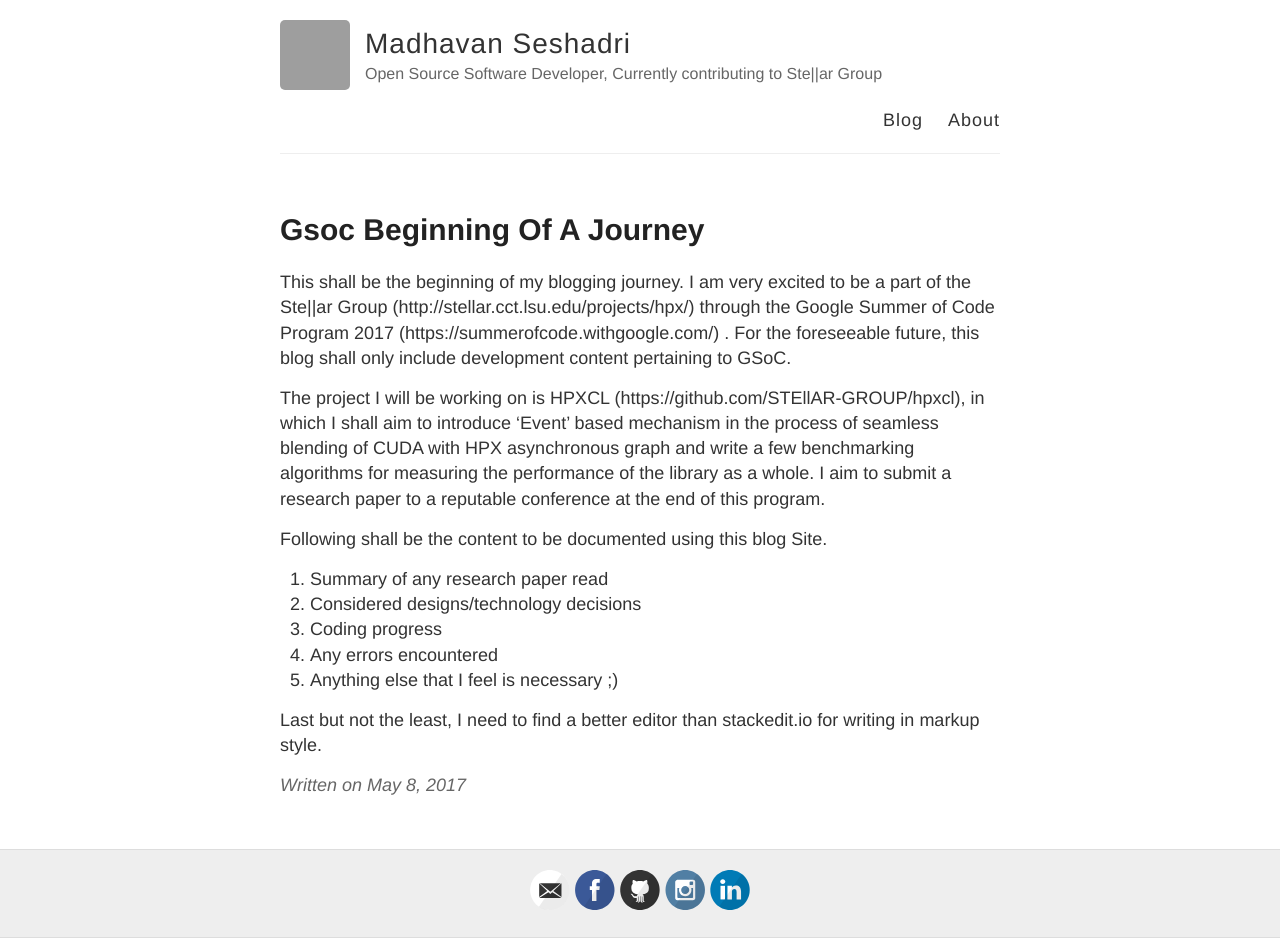
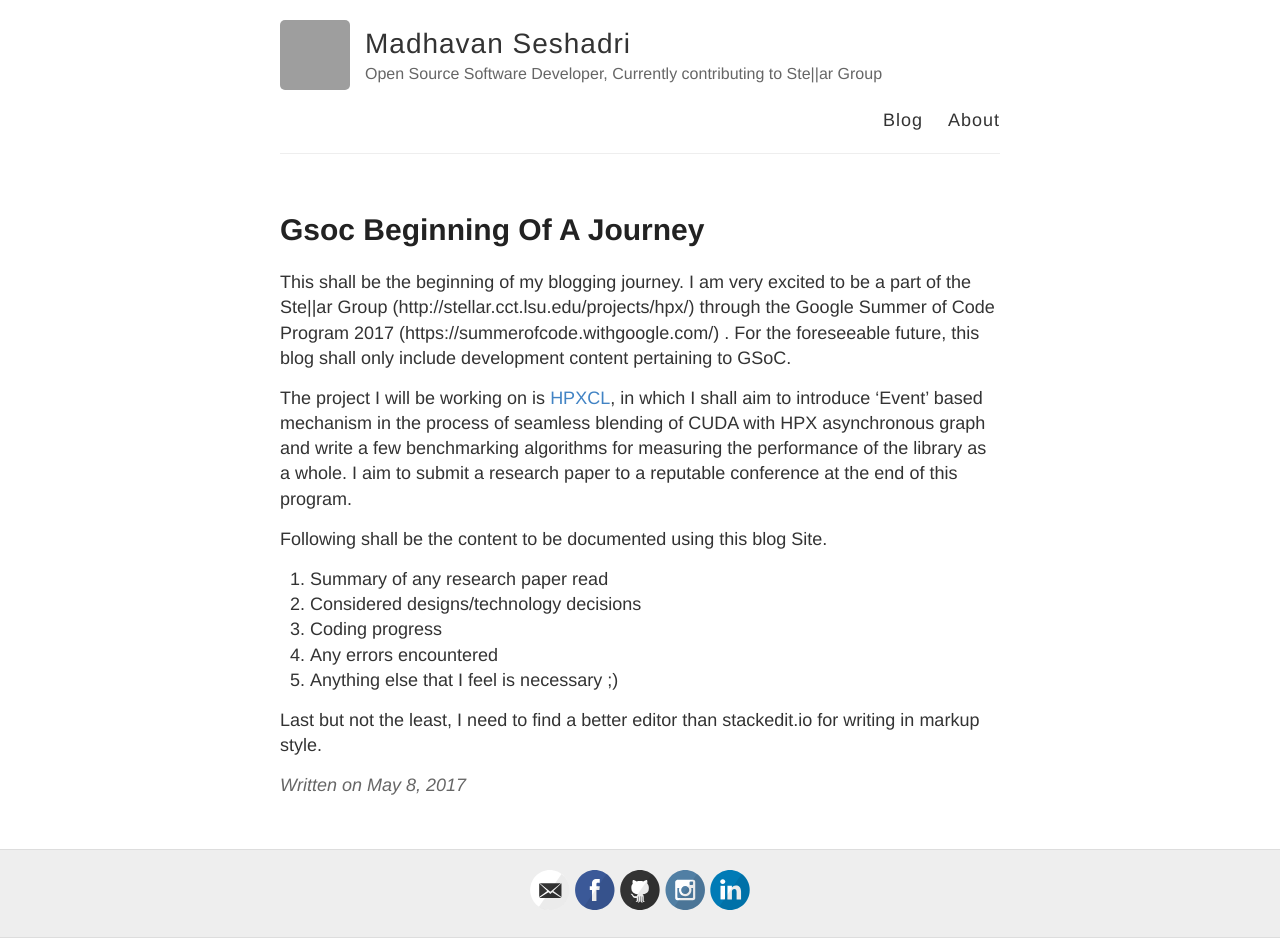
Before and after one commit to MADHAVAN001/madhavan001.github.io, a Jekyll site: the page built from _posts/2017-5-8-GSoC-Beginning-of-a-journey.md, in a window 1280 px wide. Built offline with Jekyll 4.4.1, drawn with Linux system fonts in a browser that asks for light colours; our own code applies the rules of GitHub Pages for plain Markdown files; grey boxes are pictures that could not be loaded.

```diff
--- a/_posts/2017-5-8-GSoC-Beginning-of-a-journey.md
+++ b/_posts/2017-5-8-GSoC-Beginning-of-a-journey.md
@@ -1,6 +1,6 @@
 This shall be the beginning of my blogging journey. I am very excited to be a part of the Ste\|\|ar Group (http://stellar.cct.lsu.edu/projects/hpx/) through the Google Summer of Code Program 2017 (https://summerofcode.withgoogle.com/) . For the foreseeable future, this blog shall only include development content pertaining to GSoC.
 
-The project I will be working on is HPXCL (https://github.com/STEllAR-GROUP/hpxcl), in which I shall aim to introduce 'Event' based mechanism in the process of seamless blending of CUDA with HPX asynchronous graph and write a few benchmarking algorithms for measuring the performance of the library as a whole. I aim to submit a research paper to a reputable conference at the end of this program.
+The project I will be working on is [HPXCL](https://github.com/STEllAR-GROUP/hpxcl), in which I shall aim to introduce 'Event' based mechanism in the process of seamless blending of CUDA with HPX asynchronous graph and write a few benchmarking algorithms for measuring the performance of the library as a whole. I aim to submit a research paper to a reputable conference at the end of this program.
 
 Following shall be the content to be documented using this blog Site.
 1. Summary of any research paper read
```
